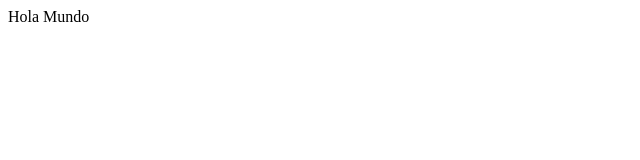
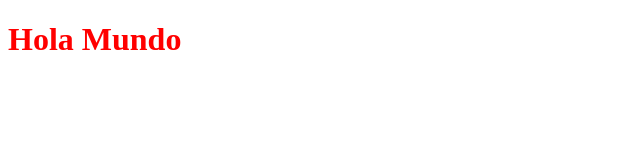
Before and after one commit to buffalocheck/buffalocheck.github.io, a plain HTML site: page index.html in a window 1280 px wide. Shown: the whole page, without its empty margins (0-640 px from the left). Drawn offline with Linux system fonts and the light colour scheme.

Commit message:
building out stubs

```diff
--- a/index.html
+++ b/index.html
@@ -1 +1,14 @@
-Hola Mundo
+<!DOCTYPE html>
+<html lang="en">
+
+<head>
+    <link rel="stylesheet" type="text/css" href="style.css">
+    <meta charset="UTF-8">
+    <title>Hola Mundo</title>
+</head>
+
+<body>
+    <h1>Hola Mundo</h1>
+</body>
+
+</html>
--- /dev/null
+++ b/style.css
@@ -0,0 +1,3 @@
+h1 {
+    color: red;
+}
```
